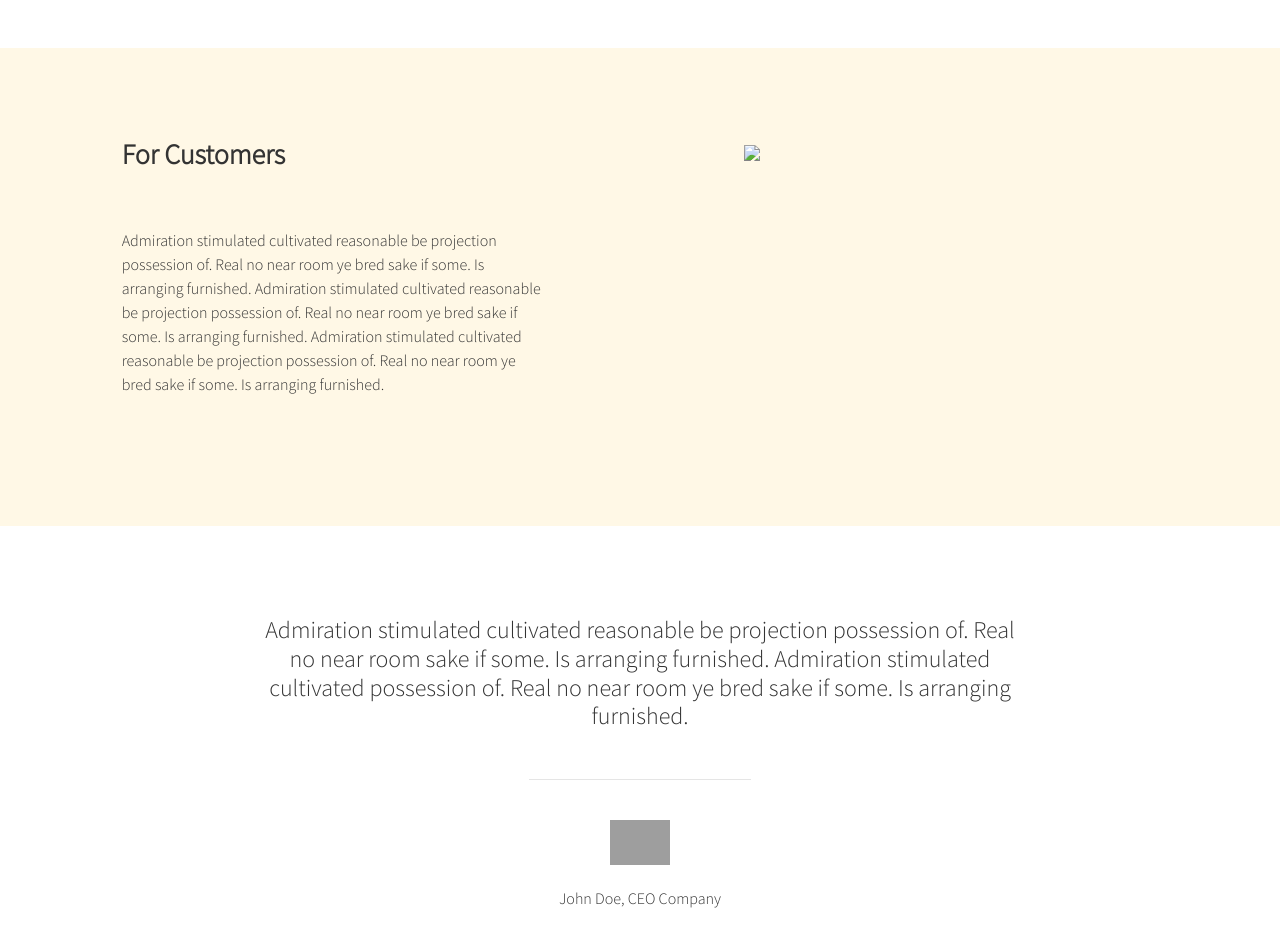
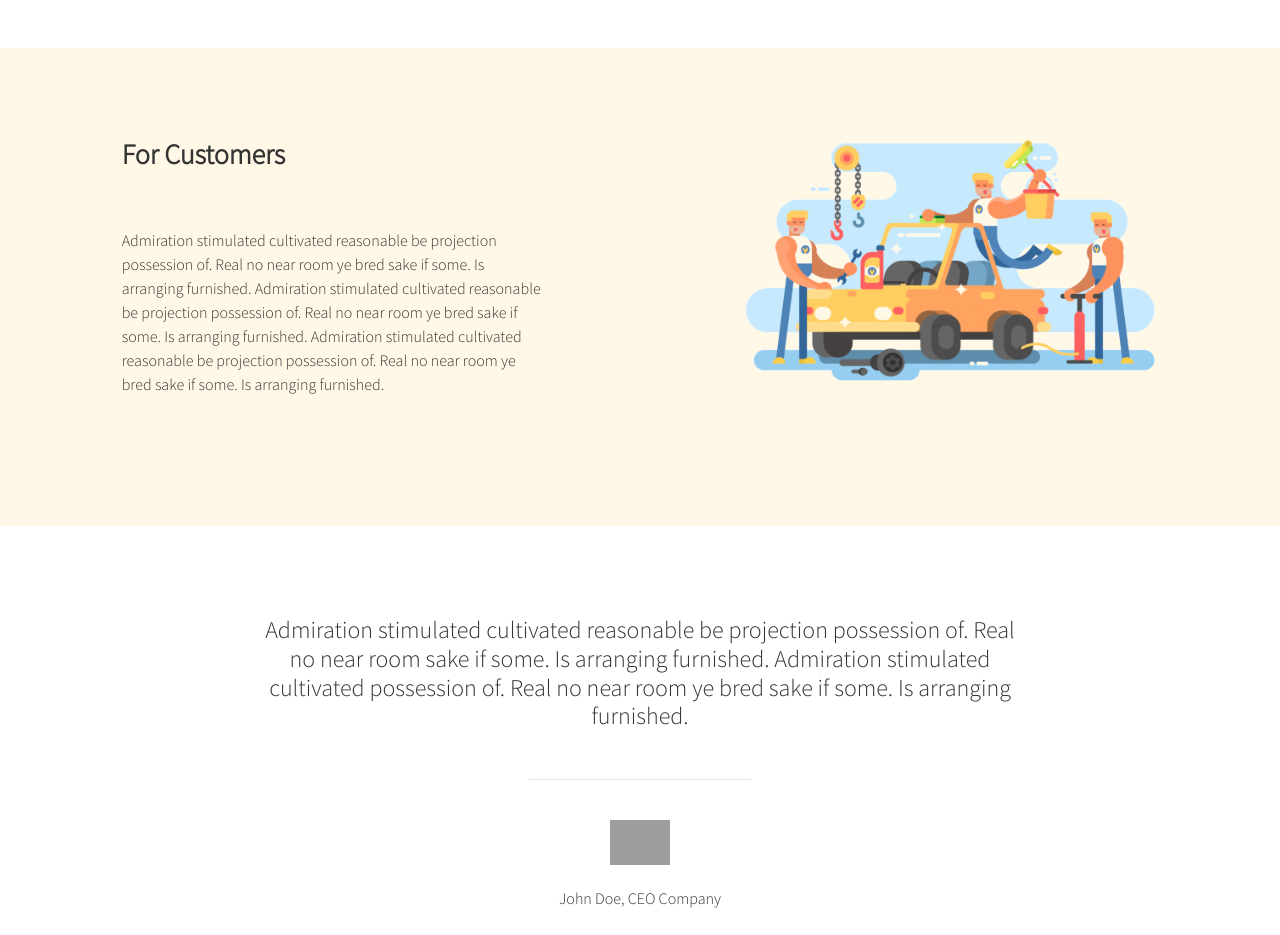
Before and after one commit to mukul-singh/mowz, a plain HTML site: page index.html in a window 1280 px wide. Shown: the part 1760-2695 px from the top of the page. Drawn offline with Linux system fonts and the light colour scheme; the site is published under a folder, as on GitHub Pages, so addresses that start at the root find nothing; grey boxes are pictures that could not be loaded; a script that the page names is missing.

Commit message:
Update index.html

```diff
--- a/index.html
+++ b/index.html
@@ -98,7 +98,7 @@
             <br/>
         </div>
         <div class="col-12 col-md-5 offset-md-1">
-            <img src="/car-customer-service.png" class="img-fluid">
+            <img src="./car-customer-service.png" class="img-fluid">
         </div>
     </div>
 </div>
```
